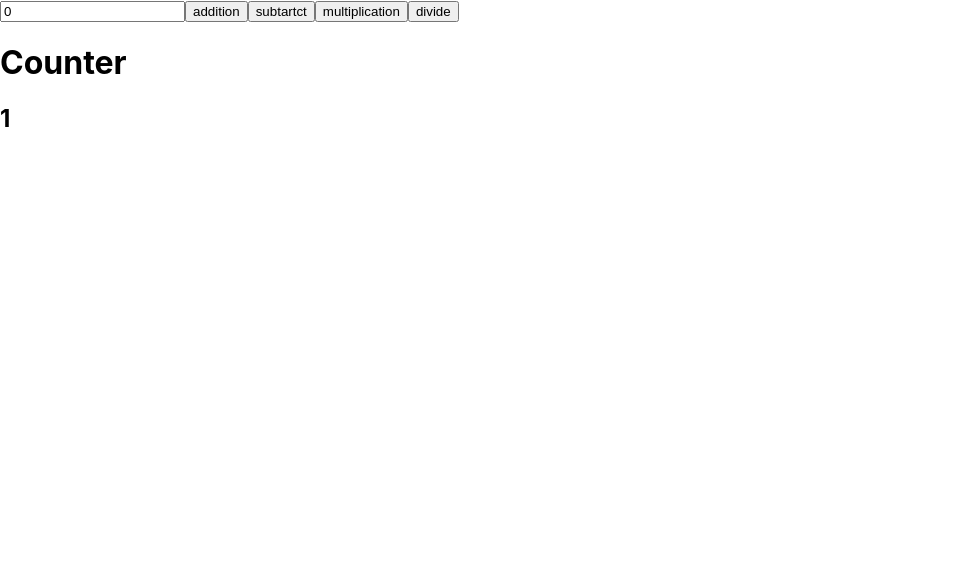
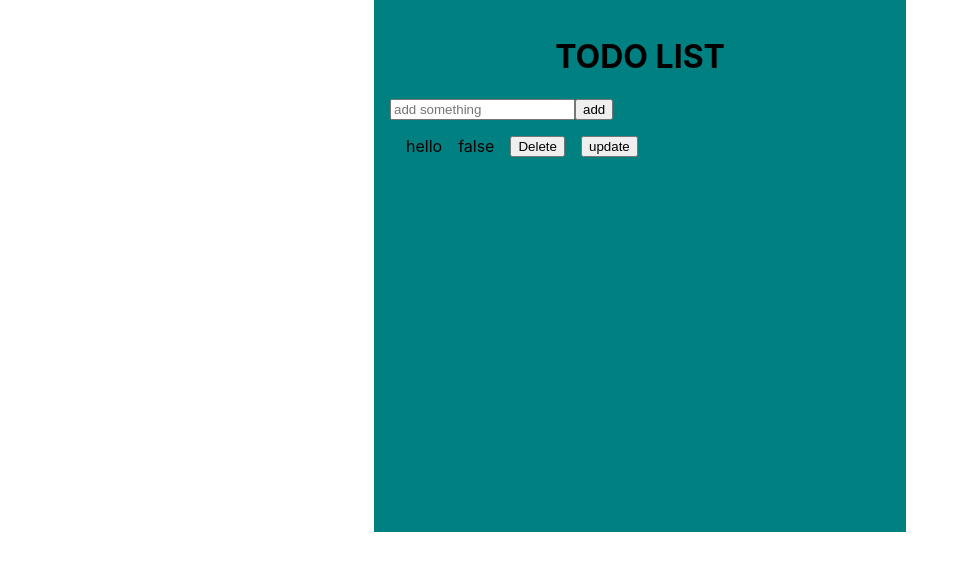
Before and after one commit to 12NikhilKumar/redux, a React (Create React App) app: page / in a window 1280 px wide. Shown: the top 570 px of the page, without its empty margins (0-969 px from the left). Built offline with nearby package versions, Linux system fonts and the light colour scheme.

Commit message:
todo list

```diff
--- a/src/index.js
+++ b/src/index.js
@@ -4,13 +4,13 @@ import './index.css';
 import App from './App';
 import reportWebVitals from './reportWebVitals';
 import { Provider } from 'react-redux';
-import {store} from './redux1/store'
+import {store} from './redux/store'
 import Todo from './todo/todo';
 import Counter from './counter/counter';
 ReactDOM.render(
   <React.StrictMode>
     <Provider store={store}>
-      <Counter/>
+      <Todo/>
     </Provider>
   </React.StrictMode>,
   document.getElementById('root')
--- a/src/todo/todo.jsx
+++ b/src/todo/todo.jsx
@@ -14,11 +14,11 @@ function Todo(){
         dispatch(action);
     };
     return (
-        <>
-        <h1>TODO LIST</h1>
+        <div style={{width:'500px', height:'500px',backgroundColor:'teal',margin:'auto',padding:'1rem'}}>
+        <h1 style={{textAlign:'center'}}>TODO LIST</h1>
         <TodoItem onAdd={handleAdd}/>
         <TodoList/>
-        </>
+        </div>
     )
 };
 export default Todo;
```
